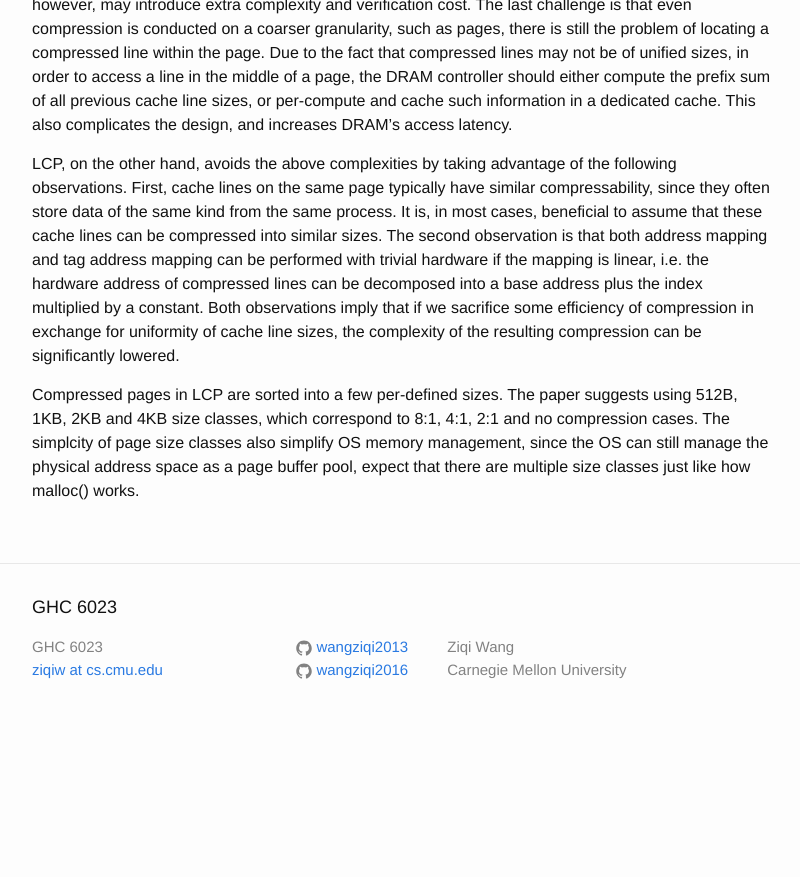
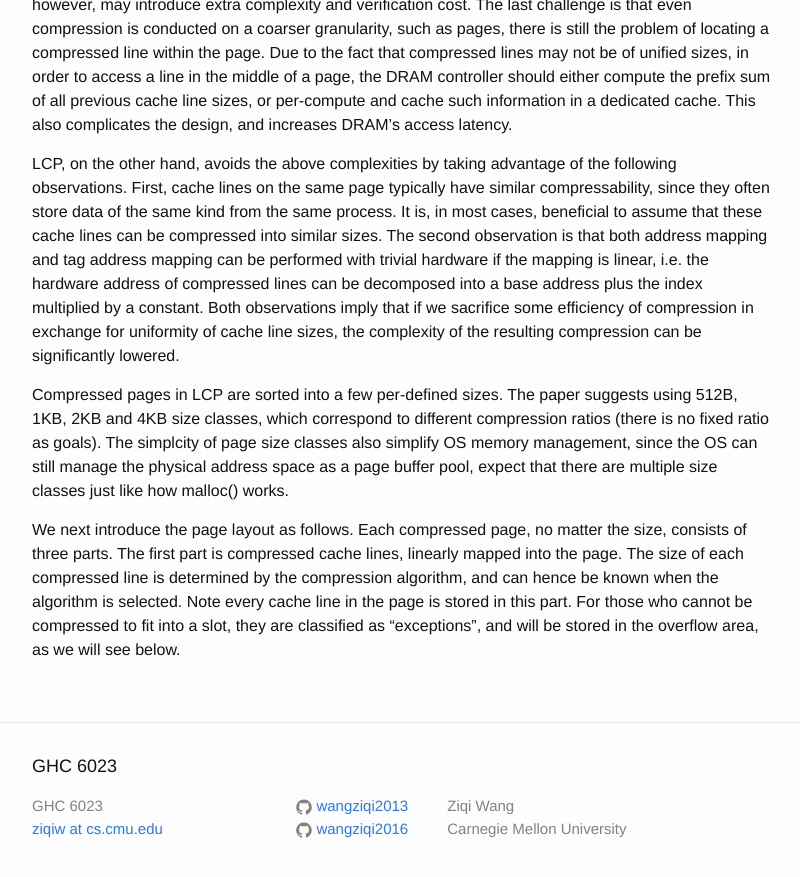
Before and after one commit to wangziqi2013/wangziqi2013.github.io, a Jekyll site: the page built from _posts/2020-05-20-lcp.markdown, in a window 1280 px wide and 900 px high, scrolled down 1156 px. Shown: the top 877 px of the window, without its empty margins (238-1038 px from the left). Built offline with Jekyll 4.4.1, drawn with Linux system fonts in a browser that asks for light colours; before the commit the page ends 1897 px from its top, so only the background shows below that.

Commit message:
Adding compressed pages

```diff
--- a/_posts/2020-05-20-lcp.markdown
+++ b/_posts/2020-05-20-lcp.markdown
@@ -51,6 +51,12 @@ the index multiplied by a constant. Both observations imply that if we sacrifice
 exchange for uniformity of cache line sizes, the complexity of the resulting compression can be significantly lowered.
 
 Compressed pages in LCP are sorted into a few per-defined sizes. The paper suggests using 512B, 1KB, 2KB and 4KB size
-classes, which correspond to 8:1, 4:1, 2:1 and no compression cases. The simplcity of page size classes also simplify
-OS memory management, since the OS can still manage the physical address space as a page buffer pool, expect that there
-are multiple size classes just like how malloc() works.
+classes, which correspond to different compression ratios (there is no fixed ratio as goals).
+The simplcity of page size classes also simplify OS memory management, since the OS can still manage the physical address
+space as a page buffer pool, expect that there are multiple size classes just like how malloc() works.
+
+We next introduce the page layout as follows. Each compressed page, no matter the size, consists of three parts. The first
+part is compressed cache lines, linearly mapped into the page. The size of each compressed line is determined by the
+compression algorithm, and can hence be known when the algorithm is selected. Note every cache line in the page is stored
+in this part. For those who cannot be compressed to fit into a slot, they are classified as "exceptions", and will be
+stored in the overflow area, as we will see below.
```
